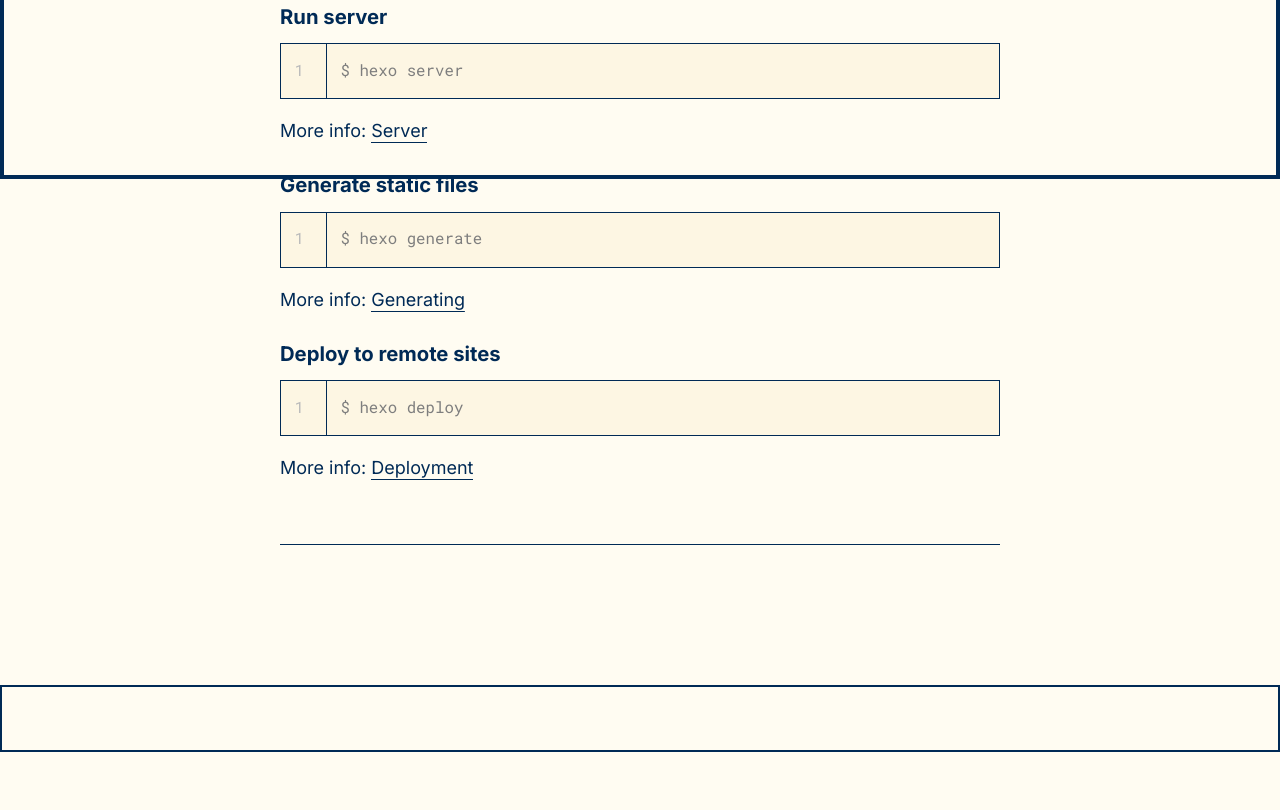
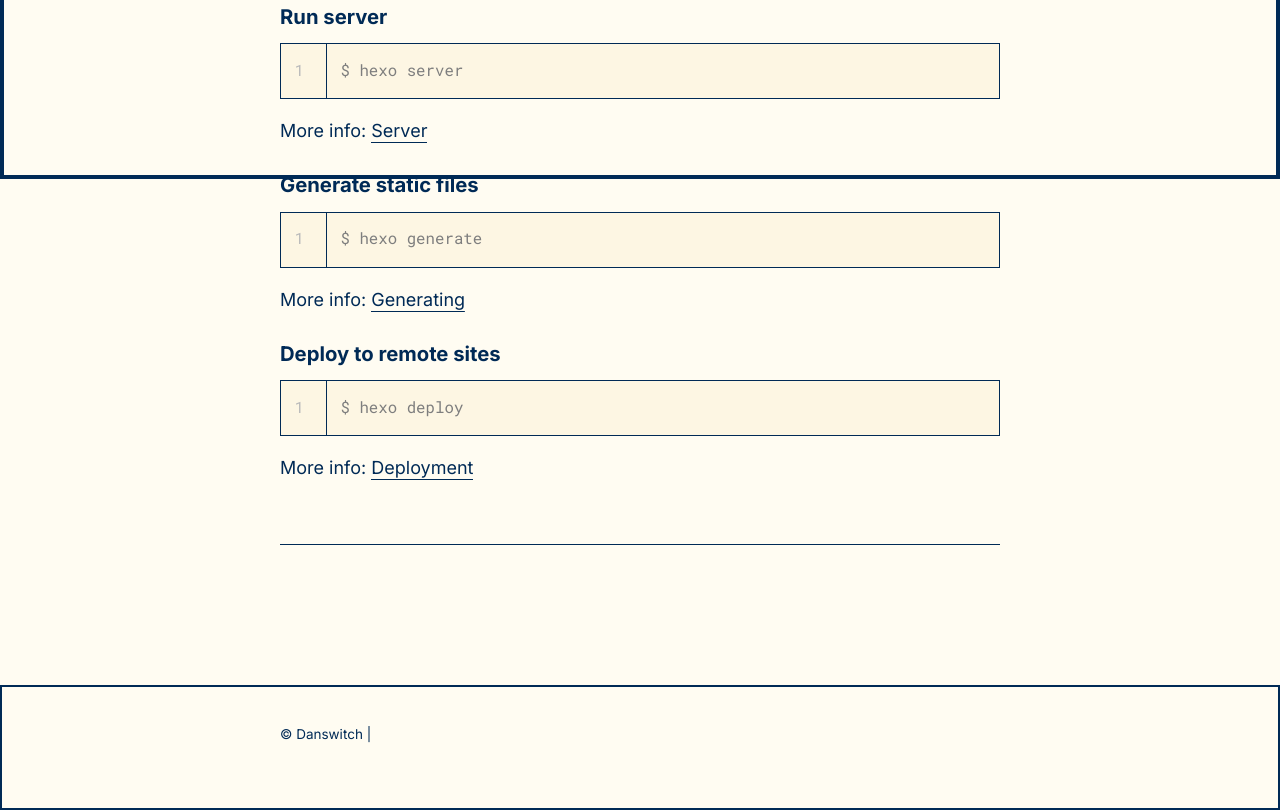
Before and after one commit to Danswitch/Danswitch.github.io, a plain HTML site: page 2023/10/03/hello-world/index.html in a window 1280 px wide. Shown: the part 621-1431 px from the top of the page. Before the commit the page ends 1373 px from the top, so only its background shows below. Drawn offline with Linux system fonts and the light colour scheme; a script that the page names is missing.

Commit message:
Site updated: 2023-10-03 16:18:55

```diff
--- a/2023/10/03/hello-world/index.html
+++ b/2023/10/03/hello-world/index.html
@@ -179,6 +179,8 @@
         <div class="footer-text">
 
 
+                © Danswitch |
+
 
         </div>
     </div>
```
Also changed, not shown: archives/2023/10/index.html (+2 -0 lines), archives/2023/index.html (+2 -0 lines), archives/index.html (+2 -0 lines), index.html (+2 -0 lines).
